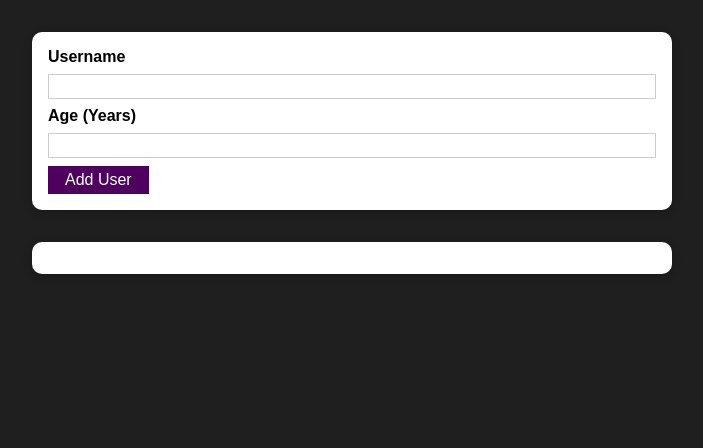
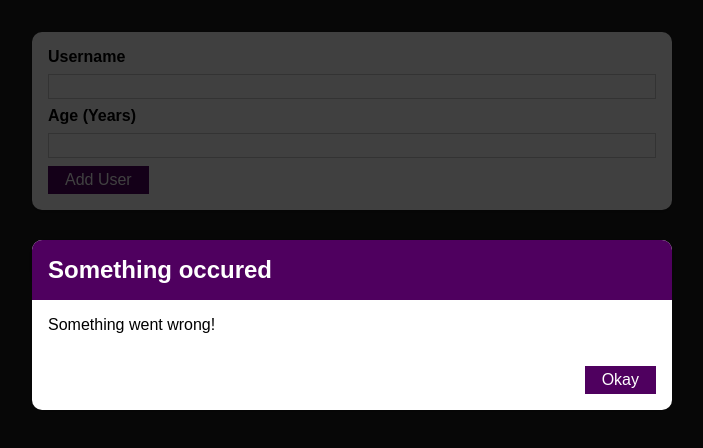
Before and after one commit to RossCr0ss/practice_project, a React (Create React App) app: page / in a window 1280 px wide. Shown: the top 448 px of the page, without its empty margins (288-991 px from the left). Built offline with nearby package versions, Linux system fonts and the light colour scheme.

Commit message:
Adding The ErrorModal Component

```diff
--- /dev/null
+++ b/src/components/UI/ErrorModal.js
@@ -0,0 +1,24 @@
+import React from 'react';
+import Card from './Card';
+import Button from './Button';
+
+import classes from './ErrorModal.module.css';
+
+const ErrorModal = (props) => {
+  return (
+    <div>
+      <div className={classes.backdrop} />
+      <Card className={classes.modal}>
+        <header className={classes.header}>
+          <h2>{props.title}</h2>
+        </header>
+        <div className={classes.content}>{props.message}</div>
+        <footer className={classes.actions}>
+          <Button>Okay</Button>
+        </footer>
+      </Card>
+    </div>
+  );
+};
+
+export default ErrorModal;
--- /dev/null
+++ b/src/components/UI/ErrorModal.module.css
@@ -0,0 +1,45 @@
+.backdrop {
+  position: fixed;
+  top: 0;
+  left: 0;
+  width: 100%;
+  height: 100vh;
+  z-index: 10;
+  background: rgba(0, 0, 0, 0.75);
+}
+
+.modal {
+  position: fixed;
+  top: 30vh;
+  left: 10%;
+  width: 80%;
+  z-index: 100;
+  overflow: hidden;
+}
+
+.header {
+  background: #4f005f;
+  padding: 1rem;
+}
+
+.header h2 {
+  margin: 0;
+  color: white;
+}
+
+.content {
+  padding: 1rem;
+}
+
+.actions {
+  padding: 1rem;
+  display: flex;
+  justify-content: flex-end;
+}
+
+@media (min-width: 768px) {
+  .modal {
+    left: calc(50% - 20rem);
+    width: 40rem;
+  }
+}
--- a/src/components/Users/AddUser.js
+++ b/src/components/Users/AddUser.js
@@ -2,6 +2,7 @@
 import Card from '../UI/Card';
 import Button from '../UI/Button';
 import classes from './AddUser.module.css';
+import ErrorModal from '../UI/ErrorModal';
 
 const AddUser = (props) => {
   const [enteredUsername, setEnteredUsername] = useState('');
@@ -33,6 +34,8 @@
   };
 
   return (
+    <>
+      <ErrorModal title="Something occured" message="Something went wrong!" />
       <Card className={classes.input}>
         <form onSubmit={addUserHandler}>
           <label htmlFor="username">Username</label>
@@ -52,6 +55,7 @@
           <Button type="submit">Add User</Button>
         </form>
       </Card>
+    </>
   );
 };
 
```
Lines whose indentation alone changed are shown as unchanged.
